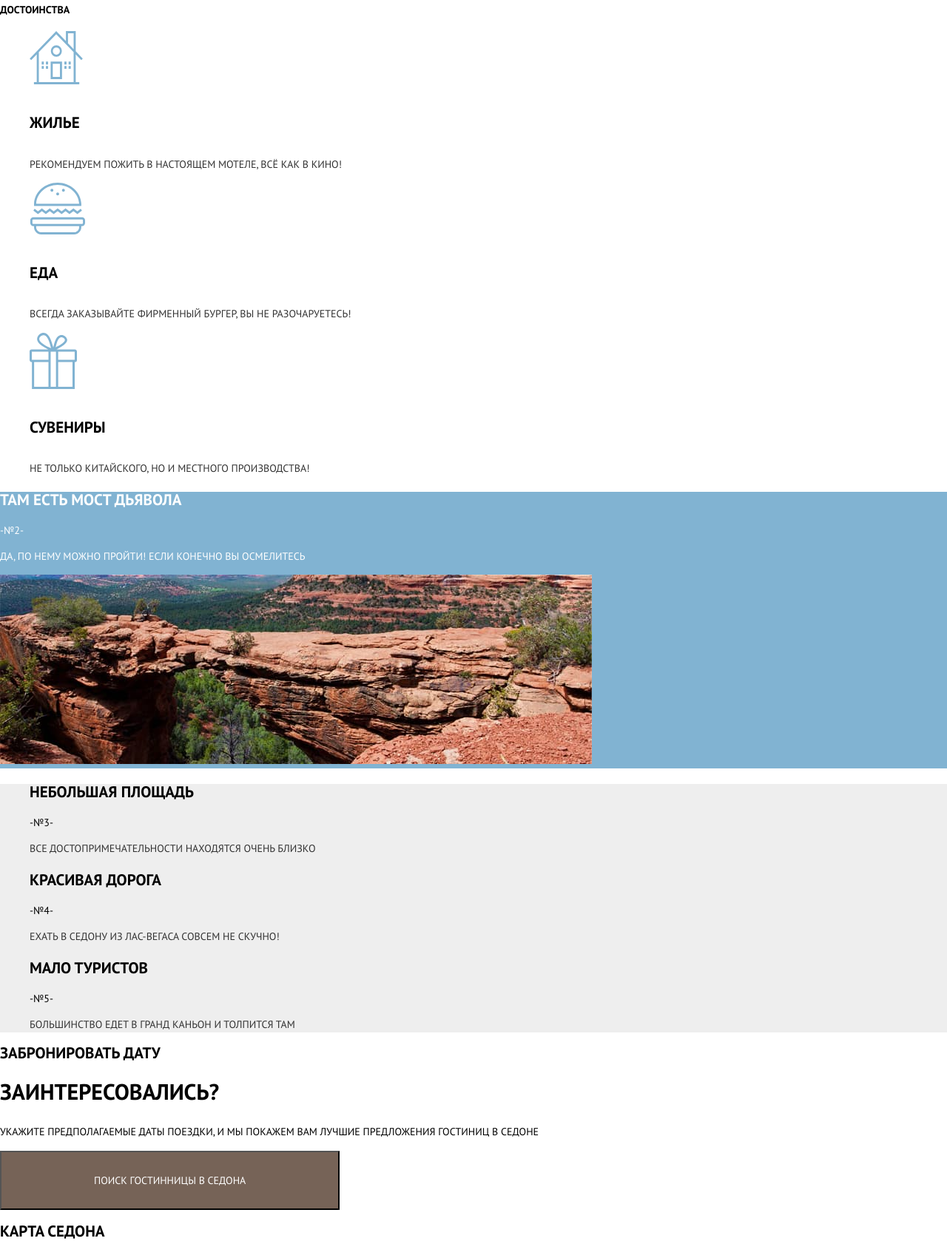
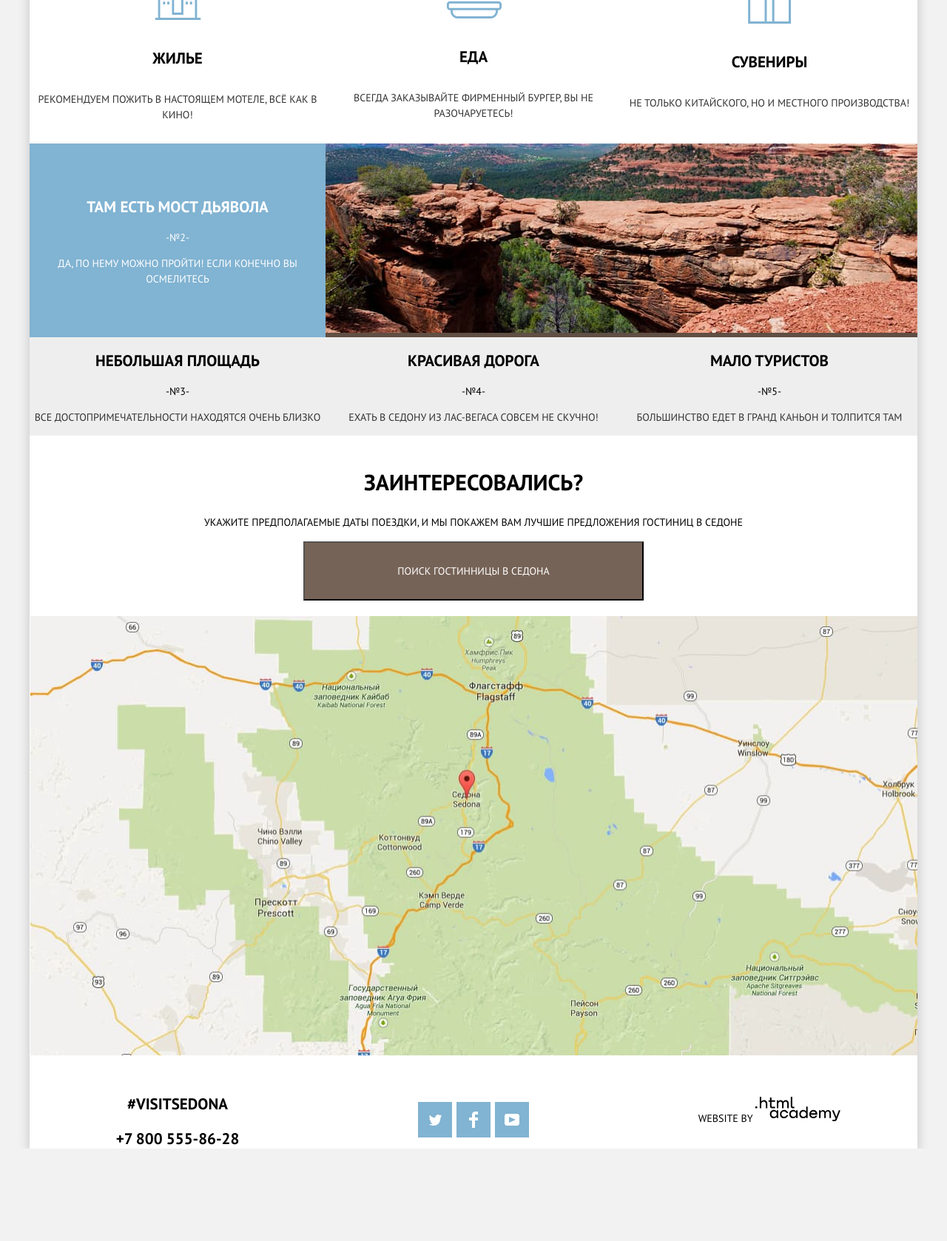
Before and after one commit to Proalex90/1744861-sedona-31, a plain HTML site: page index.html in a window 1280 px wide. Shown: the part 772-2450 px from the top of the page at 74% size. After the commit the page ends 2325 px from the top, so only its background shows below. Drawn offline with Linux system fonts and the light colour scheme.

Commit message:
Сетки на гридах

```diff
--- a/css/style.css
+++ b/css/style.css
@@ -32,11 +32,17 @@
   --transporant-white: rgba(255, 255, 255, 0.3);
 }
 
+.html__background {
+  background-color: var(--basic-grey);
+}
+
 .body {
   min-width: 1200px;
-  margin: 0;
+
+  height: 100%;
+  margin: 0 40px;
   padding: 0;
-  font-family: "PTSans", Arial, sans-serif;
+  font-family: PTSans, Arial, sans-serif;
   font-size: 14px;
   line-height: 21px;
   font-weight: 400;
@@ -70,6 +76,10 @@
   opacity: 0.3;
 }
 
+.about {
+  text-align: center;
+}
+
 .about__title {
   visibility: hidden;
 }
@@ -81,8 +91,12 @@
 }
 
 .features__container {
-  background: var(--basic-blue);
   color: var(--basic-white);
+  background-color: var(--basic-blue);
+}
+
+.img__background {
+  background-color: var(--basic-dark-brown);
 }
 
 .features__main-title {
@@ -95,7 +109,7 @@
   line-height: 21px;
 }
 
-.features__text {
+.about__subtext {
   line-height: 21px;
 }
 
@@ -103,6 +117,10 @@
   font-size: 21px;
   line-height: 21px;
   font-weight: 700;
+}
+
+.dignity__title {
+  visibility: hidden;
 }
 
 .dignity__list {
@@ -121,6 +139,8 @@
 
 .features__list {
   list-style: none;
+  padding: 0;
+  margin: 0;
 }
 .list {
   background-color: var(--basic-lite-gray);
@@ -133,6 +153,10 @@
 
 .list__text {
   color: var(--basic-lite-black);
+}
+
+.reservation {
+  text-align: center;
 }
 
 .reservation__text-title {
@@ -161,8 +185,25 @@
   background: var(--basic-very-dark-brown);
 }
 
+.map {
+  text-align: center;
+}
+
 .footer {
   background-color: var(--semi-transporant-white);
+}
+
+.footer ul {
+  padding: 0;
+}
+
+.contacts__title,
+.social__title,
+.copyright__title,
+.map__title,
+.reservation__title {
+  visibility: hidden;
+  margin: 0;
 }
 
 .footer__contacts {
@@ -182,16 +223,27 @@
 }
 
 .social__button {
-  background: var(--basic-blue);
-  padding: 10px;
-}
-.social__button:focus,
-.social__button:hover {
-  background: #669ec0;
 }
 
-.social__button:active {
-  background: var(--basic-very-dark-blue);
+.fb {
+  background: url(../img/fb-icon.svg) no-repeat center center;
+}
+
+.tw {
+  background: url(../img/twitter-icon.svg) no-repeat center center;
+}
+
+.yt {
+  background: url(../img/youtube-icon.svg) no-repeat center center;
+}
+
+.social__item:focus,
+.social__item:hover {
+  background-color: var(--basic-dark-blue);
+}
+
+.social__item:active {
+  background-color: var(--basic-very-dark-blue);
 }
 
 .copyright__button path:focus,
@@ -204,6 +256,7 @@
 }
 
 .copyright__text {
+  display: inline;
   line-height: 26px;
 }
 
@@ -358,3 +411,75 @@
 .text__rating {
   background-color: var(--basic-grey);
 }
+
+/* GRIDS */
+.features {
+  display: grid;
+  width: 100%;
+  grid-template-columns: 1fr 1fr 1fr;
+}
+
+.features__main-title {
+  grid-column: 1/-1;
+}
+
+.container {
+  display: grid;
+  grid-column: 1/-1;
+}
+
+.features__container {
+  grid-template-columns: 1fr 800px;
+  height: max-content;
+}
+
+.features__separator {
+  text-align: center;
+  margin: auto 0;
+}
+
+.dignity__list {
+  display: grid;
+  grid-template-columns: 1fr 1fr 1fr;
+  justify-items: stretch;
+
+  padding: 0;
+}
+
+.dignity__item {
+  text-align: center;
+  align-items: flex-end;
+}
+
+.features__list {
+  display: grid;
+  grid-template-columns: 1fr 1fr 1fr;
+  justify-items: stretch;
+  text-align: center;
+}
+
+.footer {
+  grid-template-columns: 1fr 1fr 1fr;
+  justify-items: stretch;
+  text-align: center;
+}
+
+.social__list {
+  display: grid;
+  grid-template-columns: 46px 46px 46px;
+  grid-template-rows: 48px;
+  justify-content: center;
+  gap: 6px;
+}
+
+.social__item {
+  align-self: center;
+  background-color: var(--basic-blue);
+  height: 48px;
+}
+
+.footer-copyright,
+.footer__social,
+.footer__contacts {
+  align-self: center;
+}
--- a/index.html
+++ b/index.html
@@ -1,5 +1,5 @@
 <!DOCTYPE html>
-<html lang="ru">
+<html class="html__background" lang="ru">
   <head>
     <meta charset="utf-8" />
     <link rel="stylesheet" href="css/normalize.css" />
@@ -42,20 +42,23 @@
       <section class="about">
         <h1 class="about__title">Поиск и бронь жилья в городе Седона</h1>
         <p class="about__text">
-          Седона — небольшой городок в Аризоне,заслуживающий большего!
+          Седона — небольшой городок в Аризоне, заслуживающий большего!
+        </p>
+        <p class="about__subtext">
+          Рассмотрим 5 причин, по которым Седона круче, чем гранд каньон!
         </p>
       </section>
       <section class="features">
         <h2 class="features__main-title">Преимущества</h2>
-        <p class="features__text">
-          Рассмотрим 5 причин, по которым Седона круче, чем гранд каньон!
-        </p>
-        <div class="features__container">
+        <div class="features__container container">
+          <div class="features__separator text__background">
             <h3 class="features__subtitle">НАСТОЯЩИЙ ГОРОДОК</h3>
             <p class="features__number">-№1-</p>
             <p class="features__text">
               Седона — не аттракцион для туристов, там течёт своя жизнь
             </p>
+          </div>
+          <div class="features__separator img__background">
             <img
               class="features__img"
               src="img/index/advantages-street.jpg"
@@ -64,7 +67,8 @@
               alt="Реальная фотография городка Седона"
             />
           </div>
-        <section class="dignity">
+        </div>
+        <section class="dignity container">
           <h4 class="dignity__title">ДОСТОИНСТВА</h4>
           <ul class="dignity__list">
             <li class="dignity__item dignity__item--home">
@@ -108,13 +112,15 @@
             </li>
           </ul>
         </section>
-        <section class="features">
-          <div class="features__container">
+        <div class="features__container container">
+          <div class="features__separator text__background">
             <h3 class="features__subtitle">ТАМ ЕСТЬ МОСТ ДЬЯВОЛА</h3>
             <p class="features__number">-№2-</p>
             <p class="features__text">
               Да, по нему можно пройти! Если конечно вы осмелитесь
             </p>
+          </div>
+          <div class="features__separator img__background">
             <img
               class="features__img"
               src="img/index/advantages-mountain.jpg"
@@ -123,7 +129,8 @@
               alt="Фотография моста дьявола"
             />
           </div>
-        </section>
+        </div>
+        <div class="container">
           <ul class="features__list list">
             <li class="list__item">
               <h3 class="list__title">НЕБОЛЬШАЯ ПЛОЩАДЬ</h3>
@@ -145,6 +152,7 @@
               <p class="list__text">
                 Большинство едет в гранд каньон и толпится там
               </p>
+        </div>
           </li>
         </ul>
       </section>
@@ -170,7 +178,7 @@
         />
       </section>
     </main>
-    <footer class="footer">
+    <footer class="footer container">
       <section class="footer__contacts contacts">
         <h2 class="contacts__title">Контакты</h2>
         <p class="contacts__text">#VISITSEDONA</p>
@@ -181,22 +189,17 @@
           Наш сервис по подбору жилья в городе Седона в социальных сетях
         </h2>
         <ul class="social__list">
-          <li class="social__item">
-            <a class="social__button" href="#"
-              ><img src="img/twitter-icon.svg" alt=""
-            /></a>
+          <li class="social__item tw">
+            <a class="social__button" href="#"></a>
           </li>
-          <li class="social__item">
-            <a class="social__button" href="#"
-              ><img src="img/fb-icon.svg" alt=""
-            /></a>
+          <li class="social__item fb ">
+            <a class="social__button" href="#"></a>
           </li>
-          <li class="social__item">
-            <a class="social__button" href="#"
-              ><img src="img/youtube-icon.svg" alt=""
-            /></a>
+          <li class="social__item yt">
+            <a class="social__button" href="#"></a>
           </li>
         </ul>
+        </section>
       <section class="footer-copyright copyright">
           <h2 class="copyright__title">HTMLAcademy</h2>
           <p class="copyright__text">WEBSITE by</p>
```
Lines whose indentation alone changed are shown as unchanged.
